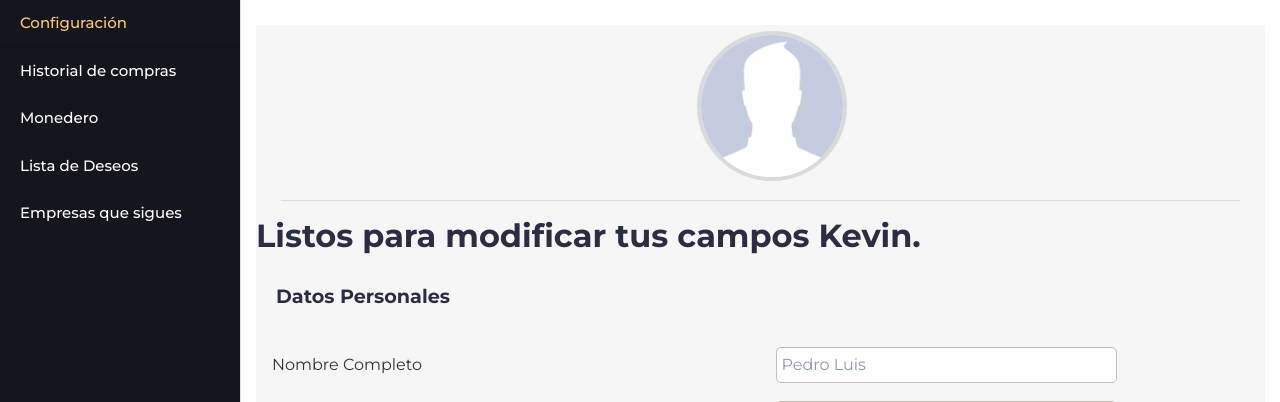
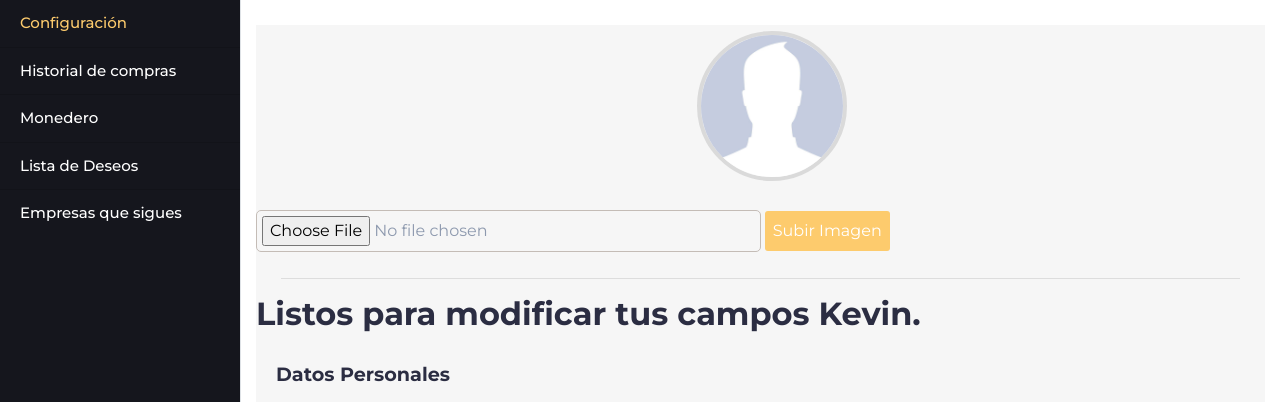
Before and after one commit to kevinoskar/IS410-Proyecto-Kevin_Flores-, a PHP site: page /perfil-usuario.html in a window 1280 px wide. Shown: the part 113-515 px from the top of the page. Run offline with PHP 8.4, Linux system fonts and the light colour scheme; some libraries are stand-ins or nearby versions.

Commit message:
Ajax Subir imagen

```diff
--- a/perfil-usuario/css/main.css
+++ b/perfil-usuario/css/main.css
@@ -441,3 +441,19 @@ form{
   transition:1s;
 
 }
+
+#buttonUpload{
+  background-color: #fdcb6d;
+  color: #fff;
+  border: 1px solid transparent;
+  padding: 7px;
+  border-radius: 3px;
+}
+#buttonUpload:hover{
+  background-color: #f5b53f;
+  transition:1s;
+}
+#urlimagen{
+  width: 50%;
+  margin: 10px auto 10px auto;
+}
--- /dev/null
+++ b/perfil-usuario/js/controlador.js
@@ -0,0 +1,25 @@
+
+function subirImagen(){
+    var formData = new FormData();
+    var files = $('#urlimagen')[0].files[0];
+    formData.append('file',files);
+    $.ajax({
+        url: 'php/uploader.php',
+        method: 'POST',
+        data: formData,
+        contentType: false,
+        processData: false,
+        success:function(res){
+            console.log(res);
+            imageVisible(res);
+        },
+        error:function(error){
+            console.error(error);
+        }
+    });
+}
+function imageVisible(res){
+    document.getElementById("Imagen").innerHTML=`
+        <img class="box-profile-image" src="${res}" alt="profile-image" title="Cambiar Imagen">
+    `;
+}
--- a/perfil-usuario/perfil-usuario.html
+++ b/perfil-usuario/perfil-usuario.html
@@ -70,10 +70,13 @@
             <!-- Page Content -->
             <div id="page-content-wrapper">
                 <div class="col-md-3 col-xs-12 col-lg-12">
-                    <form action="">
-                        <button class="form-control image-profile">
-                            <img class="box-profile-image" src="img/profile-image-anounimous.jpg" alt="profile-image" title="Cambiar Imagen">
-                        </button><hr class="hr1">
+                    <form enctype="multipart/form-data" method="POST">
+                            <div id="Imagen" class="form-control image-profile">
+                                <img class="box-profile-image" src="img/profile-image-anounimous.jpg" alt="profile-image" title="Cambiar Imagen">
+                            </div>
+                            <input id="urlimagen" name="uploadedfile" type="file">
+                            <button id="buttonUpload" type="button" value="" onclick="subirImagen()">Subir Imagen</button>
+                            <hr class="hr1">
                         <h2>Listos para modificar tus campos Kevin.</h2>
                         <h1>Datos Personales</h1>
                         <table>
@@ -260,4 +263,5 @@
 <script src="js/jquery-3.3.1.min.js"></script>
 <script src="js/popper.min.js"></script>
 <script src="js/bootstrap.min.js"></script>
+<script src="js/controlador.js"></script>
 </html>
```
Also changed, not shown: perfil-usuario/php/uploader.php (added, +15 -0 lines), perfil-usuario/img/logo-carrera.png (added).
